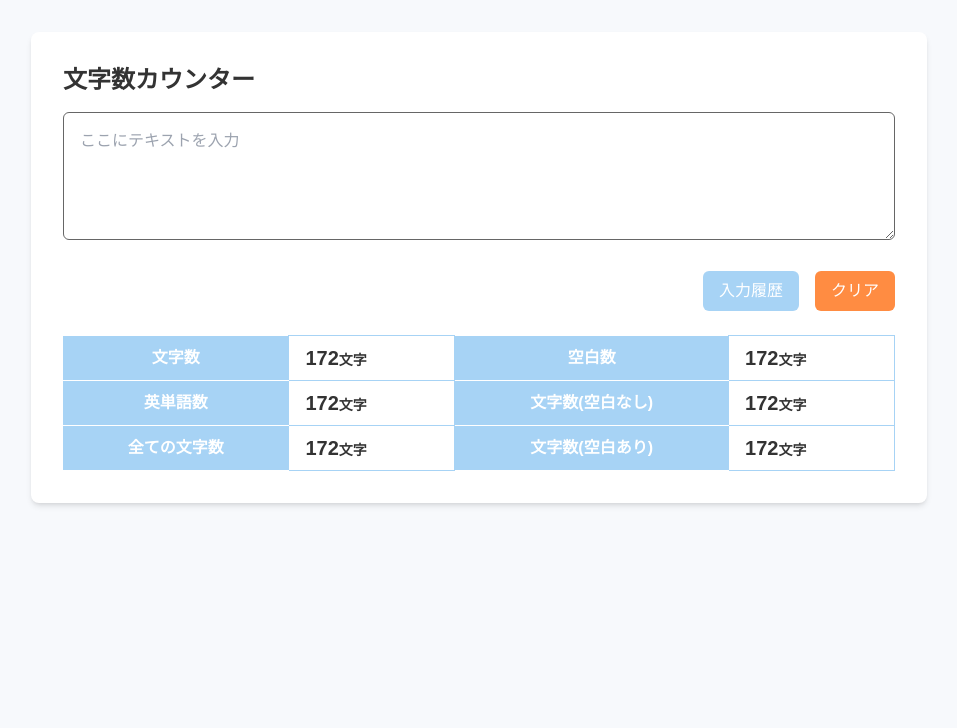
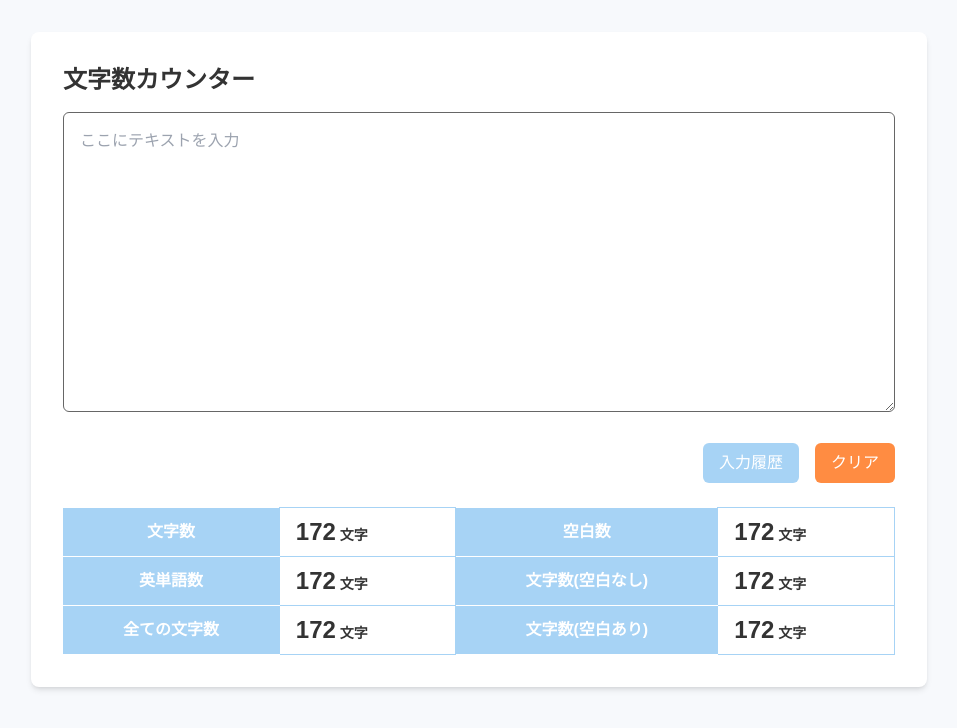
Before and after one commit to kankankanp/word-counter, a Next.js app: page / in a window 1280 px wide. Shown: the top 728 px of the page, without its empty margins (161-1118 px from the left). Built offline with nearby package versions, Linux system fonts and the light colour scheme.

Commit message:
UI作成

```diff
--- a/app/page.tsx
+++ b/app/page.tsx
@@ -5,7 +5,7 @@ export default function Page() {
         <h1 className="text-black text-2xl font-bold mb-4">文字数カウンター</h1>
         <textarea
           placeholder="ここにテキストを入力"
-          className="w-full h-32 p-4 border border-gray rounded-md focus:outline-black mb-6 text-black"
+          className="w-full h-[300px] p-4 border border-gray rounded-md focus:outline-black mb-6 text-black"
         ></textarea>
 
         <div className="flex justify-end gap-4 mb-6">
@@ -17,21 +17,21 @@ export default function Page() {
           <tbody>
             <tr>
               <th className="border-white border-b-[1px] px-4 py-2 text-white bg-lightBlue">文字数</th>
-              <td className="border border-lightBlue px-4 py-2 text-black font-bold text-xl">172<span className="text-sm">文字</span></td>
+              <td className="border border-lightBlue px-4 py-2 text-black font-bold text-2xl">172<span className="text-sm"> 文字</span></td>
               <th className="border-white border-b-[1px] px-4 py-2 text-white bg-lightBlue">空白数</th>
-              <td className="border border-lightBlue px-4 py-2 text-black font-bold text-xl">172<span className="text-sm">文字</span></td>
+              <td className="border border-lightBlue px-4 py-2 text-black font-bold text-2xl">172<span className="text-sm"> 文字</span></td>
             </tr>
             <tr>
               <th className="border-white border-b-[1px] px-4 py-2 text-white bg-lightBlue">英単語数</th>
-              <td className="border border-lightBlue px-4 py-2 text-black font-bold text-xl">172<span className="text-sm">文字</span></td>
+              <td className="border border-lightBlue px-4 py-2 text-black font-bold text-2xl">172<span className="text-sm"> 文字</span></td>
               <th className="border-white border-b-[1px] px-4 py-2 text-white bg-lightBlue">文字数(空白なし)</th>
-              <td className="border border-lightBlue px-4 py-2 text-black font-bold text-xl">172<span className="text-sm">文字</span></td>
+              <td className="border border-lightBlue px-4 py-2 text-black font-bold text-2xl">172<span className="text-sm"> 文字</span></td>
             </tr>
             <tr>
               <th className="border-white border-b-[1px] px-4 py-2 text-white bg-lightBlue">全ての文字数</th>
-              <td className="border border-lightBlue px-4 py-2 text-black font-bold text-xl">172<span className="text-sm">文字</span></td>
+              <td className="border border-lightBlue px-4 py-2 text-black font-bold text-2xl">172<span className="text-sm"> 文字</span></td>
               <th className="border-white border-b-[1px] px-4 py-2 text-white bg-lightBlue">文字数(空白あり)</th>
-              <td className="border border-lightBlue px-4 py-2 text-black font-bold text-xl">172<span className="text-sm">文字</span></td>
+              <td className="border border-lightBlue px-4 py-2 text-black font-bold text-2xl">172<span className="text-sm"> 文字</span></td>
             </tr>
           </tbody>
         </table>
```
